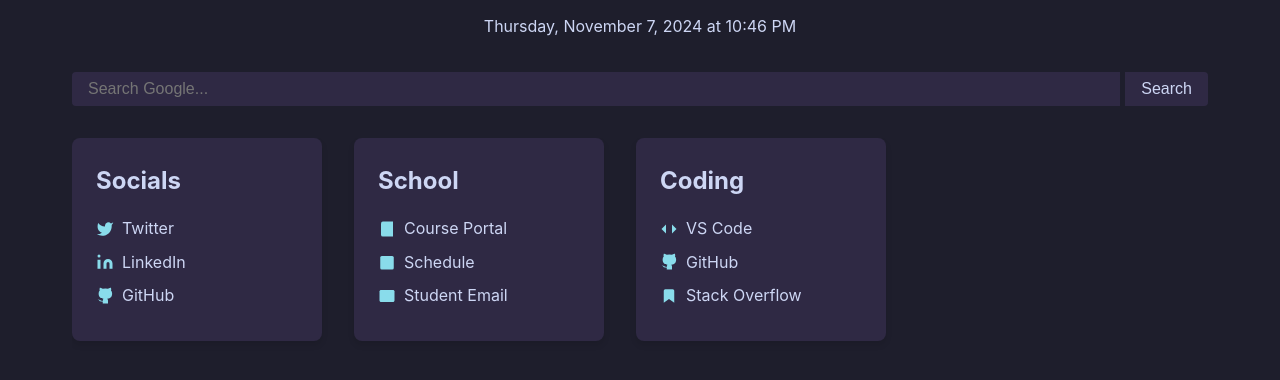
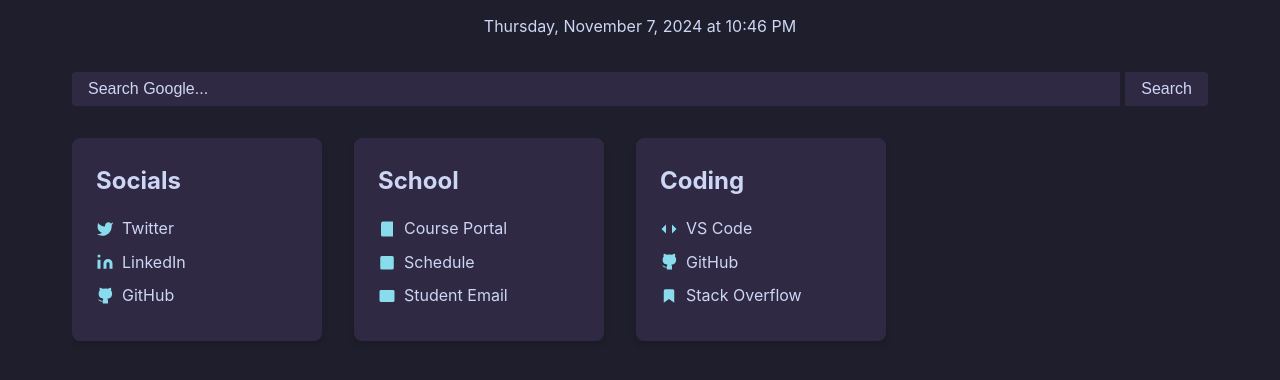
Before and after one commit to Evanlol123/startup-page, a plain HTML site: page index.html in a window 1280 px wide. Shown: the part 90-470 px from the top of the page. Drawn offline with Linux system fonts and the light colour scheme.

Commit message:
Update index.css

```diff
--- a/index.css
+++ b/index.css
@@ -51,6 +51,11 @@ h1 {
     border: none;
     background-color: #2f2944;
     border-radius: 4px 0 0 4px;
+    color: var(--text-color);
+}
+
+#search-input::placeholder {
+    color: var(--text-color);
 }
 
 #search-form button {
```
